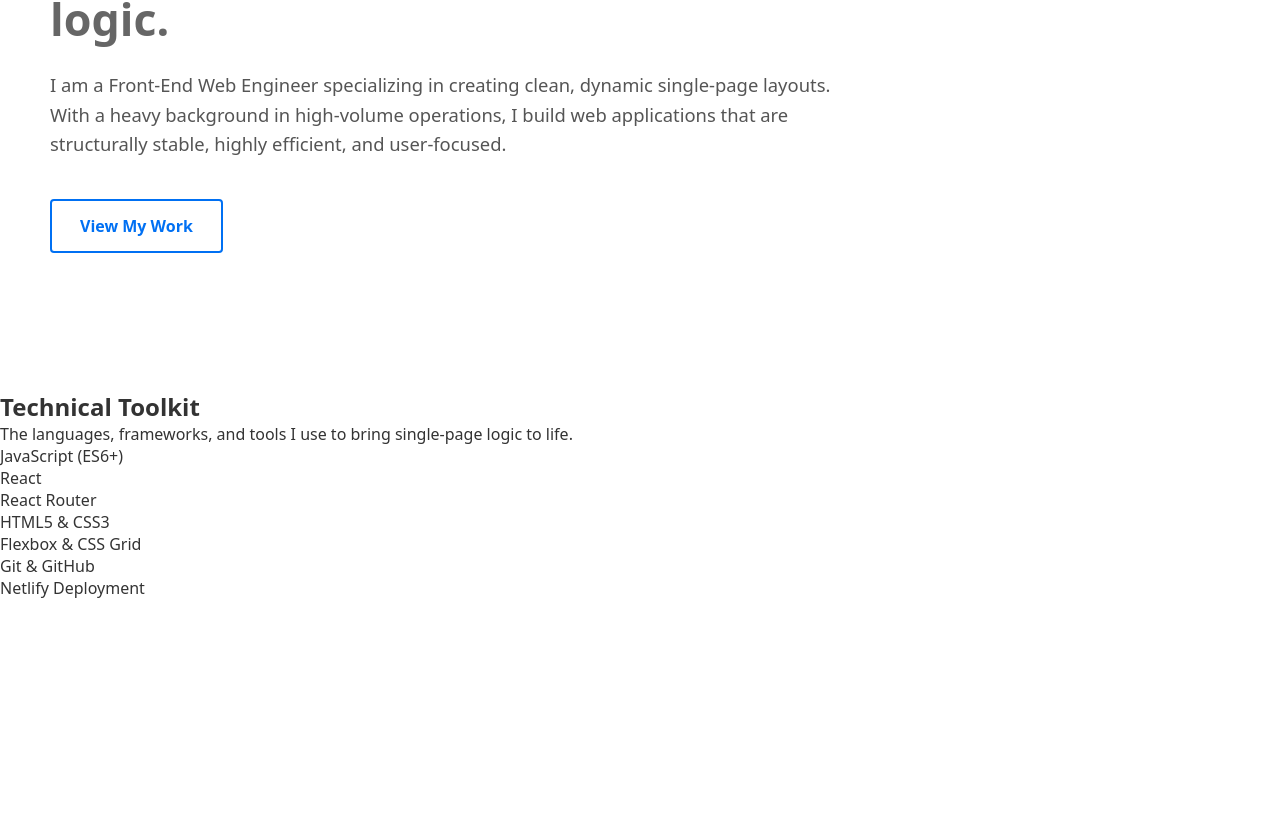
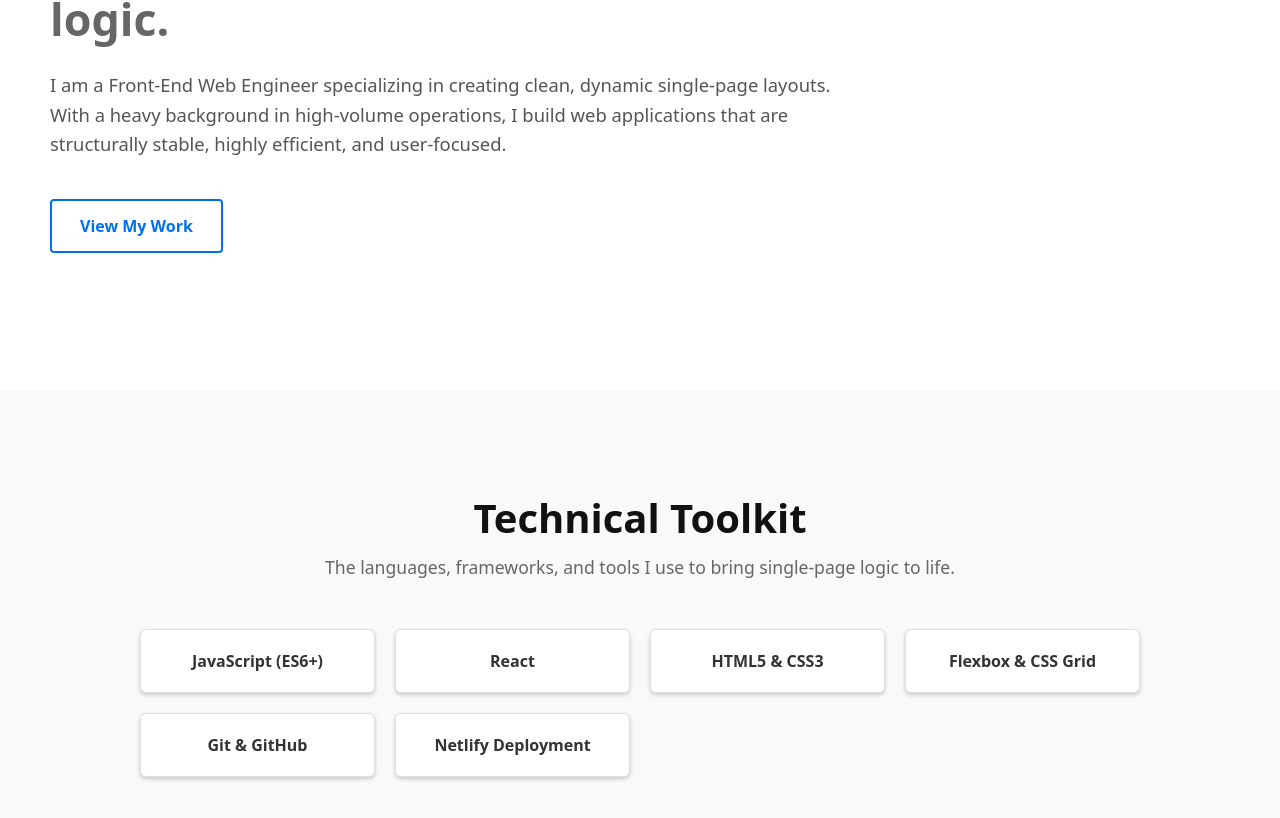
Before and after one commit to MayaKirken/maya-portfolio, a React (Create React App) app: page / in a window 1280 px wide. Shown: the part 410-1228 px from the top of the page. Before the commit the page ends 1009 px from the top, so only its background shows below. Built offline with nearby package versions, Linux system fonts and the light colour scheme.

Commit message:
Write styling for Skills component

```diff
--- a/src/components/Skills.js
+++ b/src/components/Skills.js
@@ -3,7 +3,7 @@ import '../styles/Skills.css';
 
 function Skills() {
     const technicalSkills = [
-        'JavaScript (ES6+)', 'React', 'React Router', 'HTML5 & CSS3', 'Flexbox & CSS Grid', 'Git & GitHub', 'Netlify Deployment'
+        'JavaScript (ES6+)', 'React', 'HTML5 & CSS3', 'Flexbox & CSS Grid', 'Git & GitHub', 'Netlify Deployment'
     ];
 
     return (
--- a/src/styles/Skills.css
+++ b/src/styles/Skills.css
@@ -0,0 +1,53 @@
+/* Skills Section Main Wrapper */
+.skills-section {
+    padding: 100px 50px;
+    background-color: #f9f9f9;
+}
+
+.skills-container {
+    max-width: 1000px;
+    margin: 0 auto;
+    text-align: center;
+}
+
+/* Headings */
+.section-title {
+    font-size: 2.5rem;
+    font-weight: 800;
+    color: #111111;
+    margin-bottom: 10px;
+}
+
+.skills-subtitle {
+    font-size: 1.1rem;
+    color: #666666;
+    margin-bottom: 50px;
+}
+
+/* THE GRID SYSTEM */
+.skills-grid {
+    display: grid;
+    grid-template-columns: repeat(auto-fit, minmax(200px, 1fr));
+    gap: 20px;
+}
+
+/* Individual Skill Cards */
+.skill-card {
+    background-color: #ffffff;
+    padding: 20px;
+    border-radius: 6px;
+    border: 1px solid #e1e1e1;
+    display: flex;
+    align-items: center;
+    justify-content: center;
+    font-weight: 600;
+    color: #333333;
+    box-shadow: 0 2px 4px rgba(0, 0, 0, 0.2);
+    transition: all 0.25s ease;
+}
+
+.skill-card:hover {
+    transform: translateY(-3);
+    border-color: #0070f3;
+    box-shadow: 0 4px 12px rgba(0, 112, 243, 0.1);
+}
```
